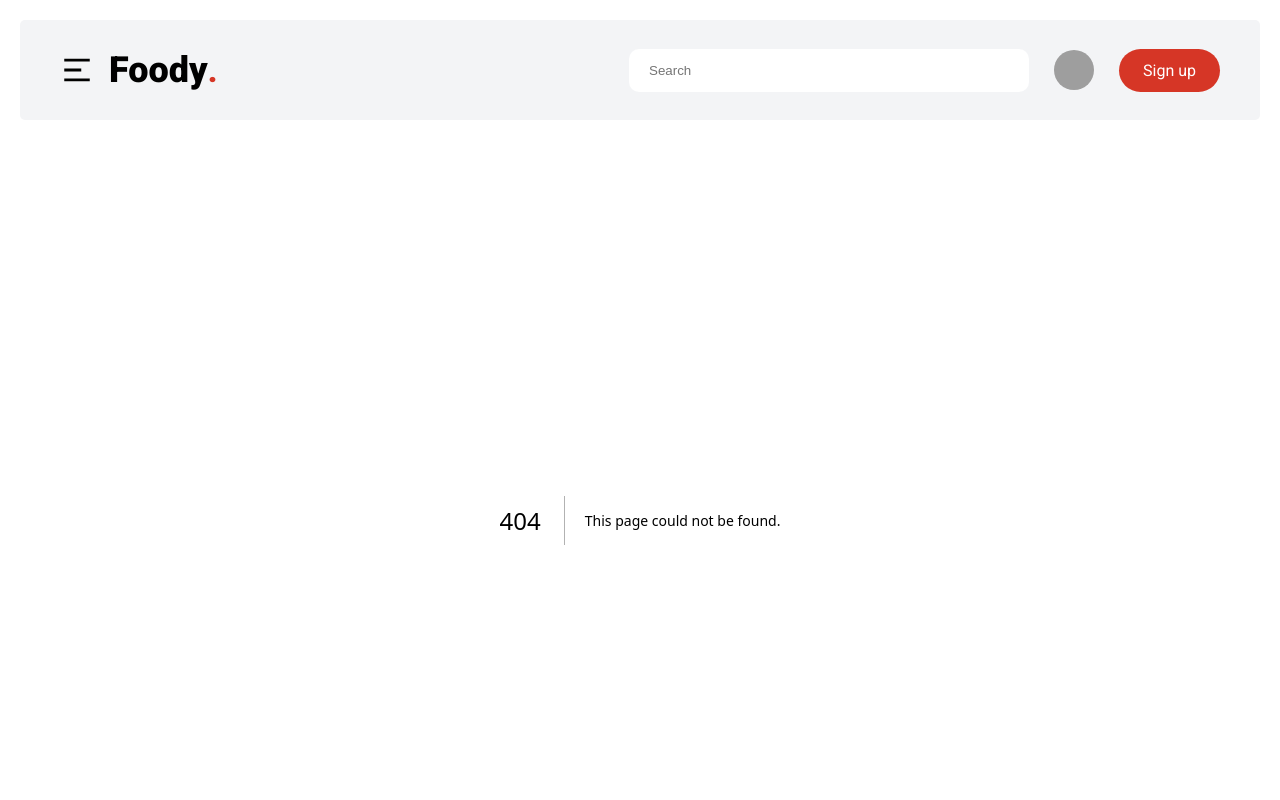
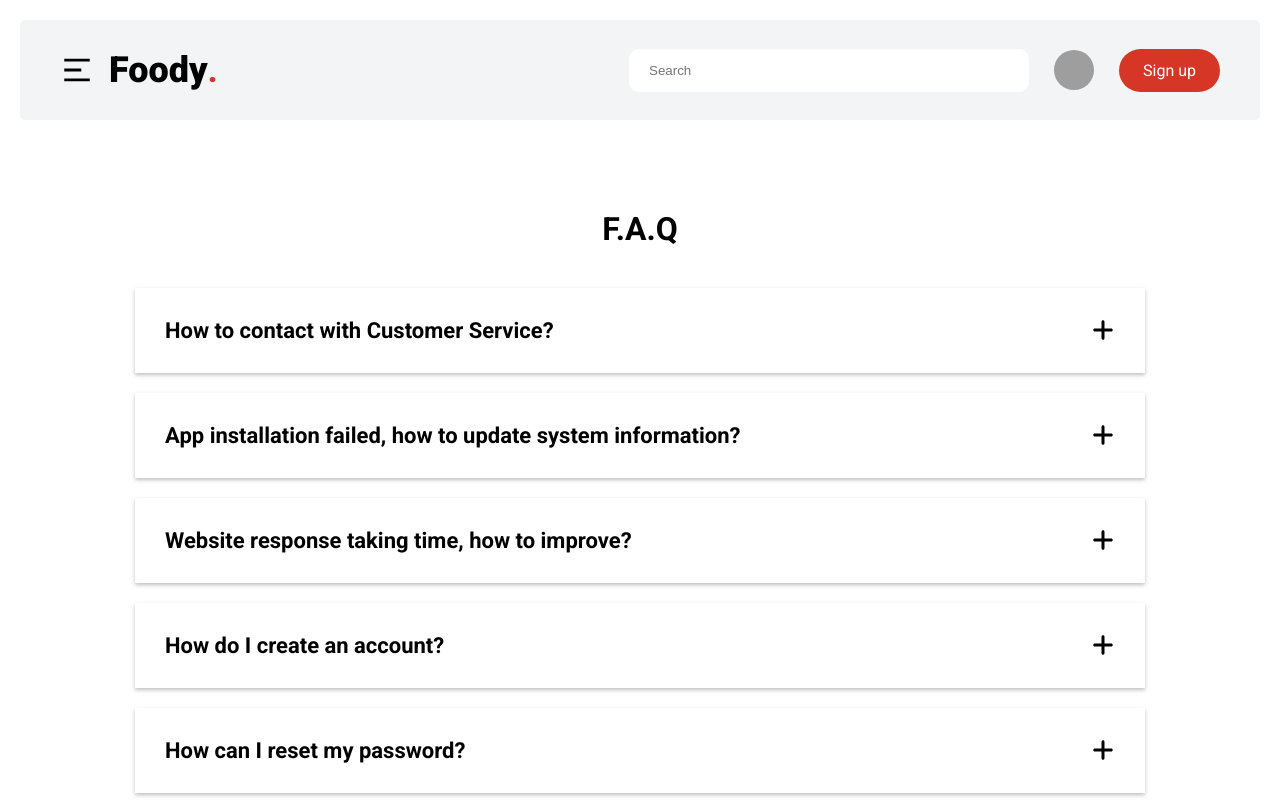
Before and after one commit to orkhan-huseyn/foody_final_project, a Next.js app: page /faqs in a window 1280 px wide. Before the commit this address had no page. Shown: the top 800 px of the page. Built offline with nearby package versions, Linux system fonts and the light colour scheme; grey boxes are pictures that could not be loaded.

Commit message:
Add FAQ section

```diff
--- /dev/null
+++ b/pages/faqs.js
@@ -0,0 +1,72 @@
+import { useState } from "react";
+import styles from "../styles/Faq.module.css";
+import { FaMinus, FaPlus } from "react-icons/fa6";
+import { motion } from "framer-motion";
+
+const faqs = () => {
+  const [activeIndex, setActiveIndex] = useState(null);
+
+  const toggleFaq = (index) => {
+    setActiveIndex(activeIndex === index ? null : index);
+  };
+
+  const faqList = [
+    {
+      question: "How to contact with Customer Service?",
+      answer:
+        "Our Customer Experience Team is available 7 days a week and we offer 2 ways to get in contact: Email and Chat. We try to reply quickly, so you need not wait too long for a response!",
+    },
+    {
+      question: "App installation failed, how to update system information?",
+      answer:
+        "Ensure your system meets the app's requirements and update your operating system and drivers. Check the app's documentation for any specific needs. Try reinstalling the app after these updates.",
+    },
+    {
+      question: "Website response taking time, how to improve?",
+      answer:
+        "Optimize images and scripts, use a content delivery network (CDN), and implement caching strategies. These steps reduce load times and improve performance. Also, consider optimizing your database queries.",
+    },
+    {
+      question: "How do I create an account?",
+      answer:
+        "Click 'Sign Up' on the homepage and fill out the required fields, including your name, email, and password. Confirm your email by clicking the link sent to your inbox. Follow any additional steps to complete the setup.",
+    },
+    {
+      question: "How can I reset my password?",
+      answer:
+        "Click on the 'Forgot Password' link on the login page. Enter your registered email address, and you will receive a link to reset your password. Follow the instructions in the email to create a new password.",
+    },
+  ];
+
+  return (
+    <motion.div
+      initial={{ scaleX: 0.3 }}
+      animate={{ scaleX: 1 }}
+      transition={{ duration: 0.2 }}
+      className={styles.container}
+    >
+      <h1>F.A.Q</h1>
+      {faqList.map((faq, index) => (
+        <div key={index}>
+          <div
+            className={`${styles.faq} ${
+              activeIndex === index ? styles.active : ""
+            }`}
+          >
+            <h3 className={styles.faqTitle}>{faq.question}</h3>
+            <p className={styles.faqText}>{faq.answer}</p>
+            <button
+              className={styles.faqToggle}
+              onClick={() => toggleFaq(index)}
+            >
+              <FaMinus className={styles.minus} />
+              <FaPlus className={styles.plus} />
+            </button>
+          </div>
+        </div>
+      ))}
+    </motion.div>
+  );
+};
+
+export default faqs;
--- /dev/null
+++ b/styles/Faq.module.css
@@ -0,0 +1,91 @@
+.container {
+  max-width: 1040px;
+  margin: 90px auto 200px;
+  padding: 0 15px;
+}
+
+.container h1 {
+  text-align: center;
+  margin: 0 0 40px;
+}
+
+.faq {
+  background-color: #fff;
+  margin-bottom: 20px;
+  padding: 30px;
+  position: relative;
+  overflow: hidden;
+  box-shadow: 0 2px 4px rgba(0, 0, 0, 0.25);
+  transition: 0.3s ease;
+}
+
+.faqTitle {
+  font-size: 22px;
+  margin-right: 45px;
+}
+
+.faqText {
+  font-size: 18px;
+  font-weight: 500;
+  letter-spacing: 0.15px;
+  line-height: 1.5;
+  color: #828282;
+  margin-top: 25px;
+  display: none;
+}
+
+.faq.active .faqText {
+  display: block;
+}
+
+.faqToggle {
+  background-color: transparent;
+  border: 0;
+  border-radius: 50%;
+  cursor: pointer;
+  display: flex;
+  align-items: center;
+  justify-content: center;
+  font-size: 18px;
+  padding: 0;
+  position: absolute;
+  top: 30px;
+  right: 30px;
+
+}
+
+.faqToggle:focus {
+  outline: none;
+}
+
+.minus,
+.plus {
+  font-size: 24px;
+}
+
+.minus {
+  display: none;
+}
+
+.faq.active .faqToggle .minus {
+  display: block;
+}
+
+.faq.active .faqToggle .plus {
+  display: none;
+}
+
+@media (max-width: 440px) {
+  .faqTitle {
+    font-size: 18px;
+  }
+
+  .faqText {
+    font-size: 16px;
+  }
+
+  .minus,
+.plus {
+  font-size: 20px;
+}
+}
```
